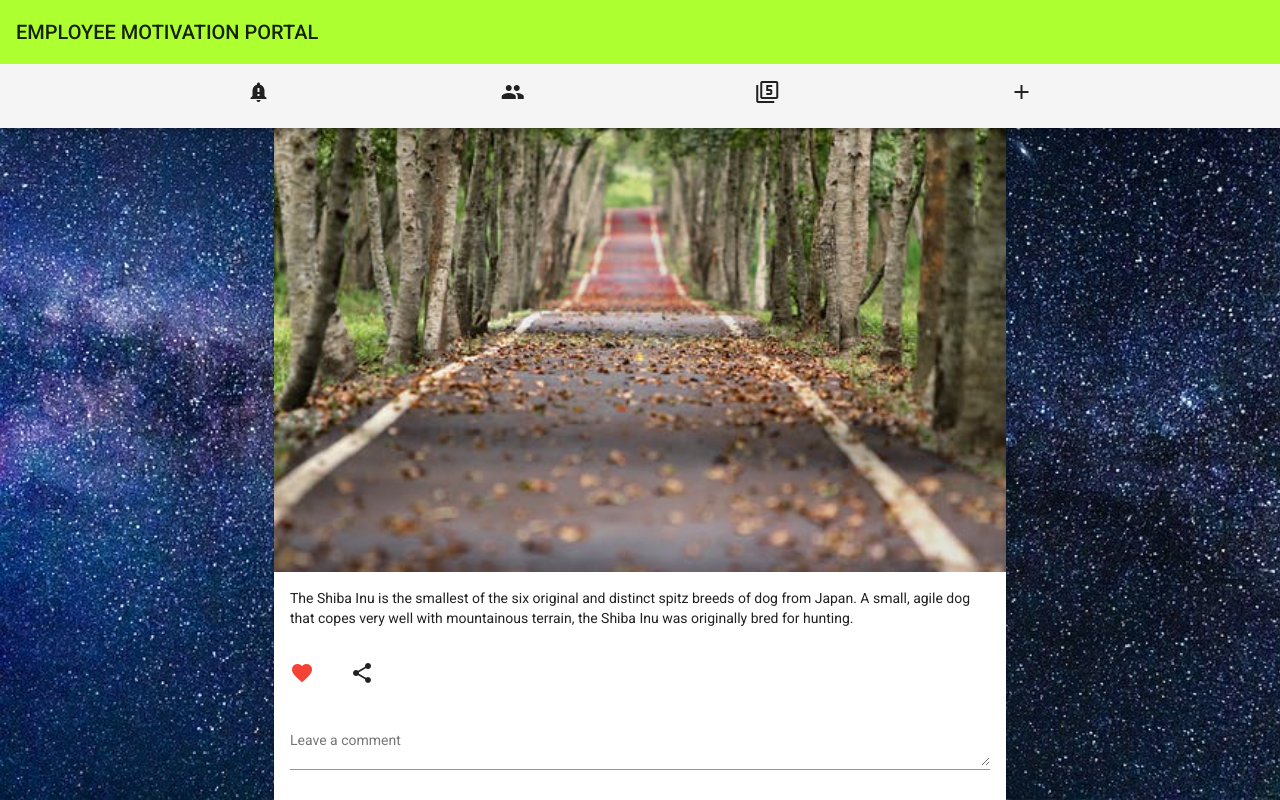
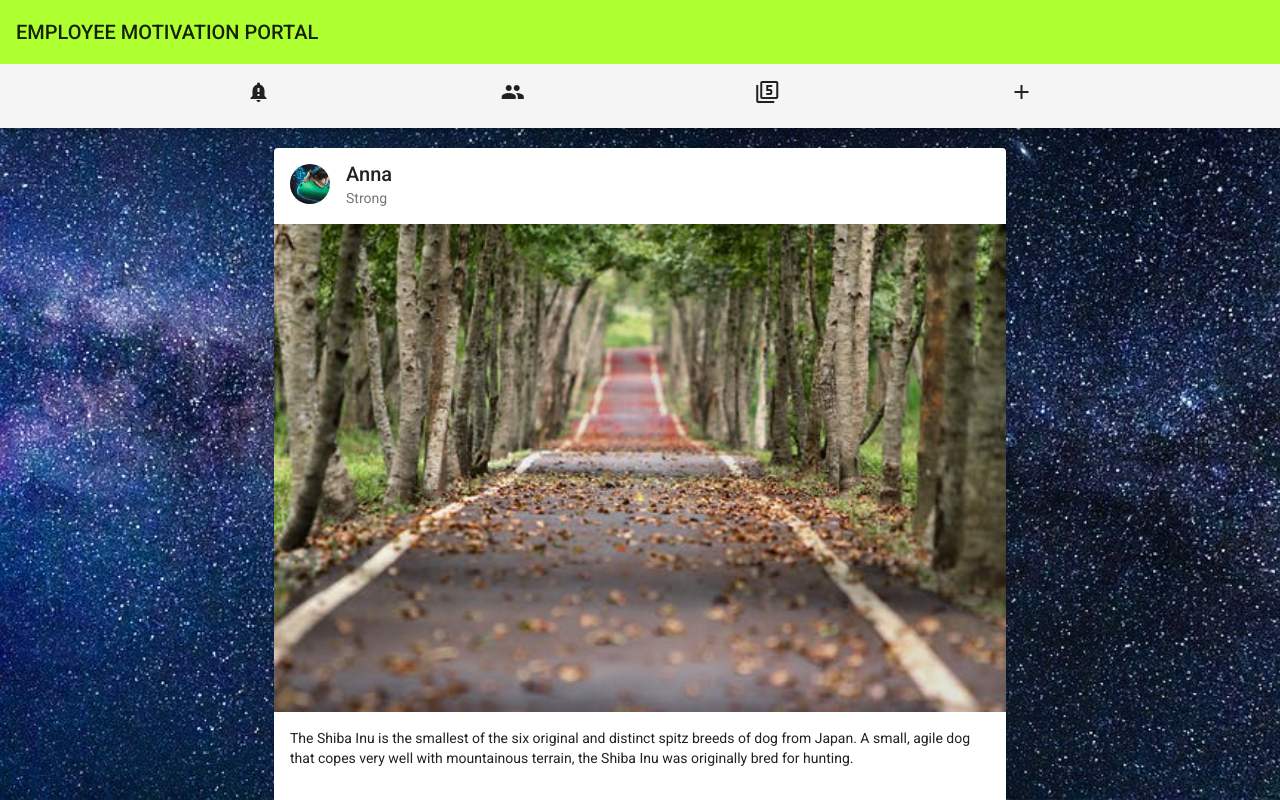
Before and after one commit to manmathk/EMP, an Angular app: page / in a window 1280 px wide. Shown: the top 800 px of the page. Built offline with nearby package versions, Linux system fonts and the light colour scheme.

Commit message:
css changes

```diff
--- a/src/app/components/home/home.component.html
+++ b/src/app/components/home/home.component.html
@@ -1,4 +1,4 @@
-<mat-list fxLayout="column" fxLayoutAlign="space-around center">
+<mat-list fxLayout="column" fxLayoutAlign="space-around center" class="container">
     <mat-card class="example-card" *ngFor="let item of studentList">
         <mat-card-header>
             <div mat-card-avatar class="example-header-image"></div>
--- a/src/app/components/home/home.component.scss
+++ b/src/app/components/home/home.component.scss
@@ -1,3 +1,6 @@
+.container{
+    margin-top: 10em;
+}
 .example-card {
   max-width: 700px;
   margin-bottom: 16px;
```
